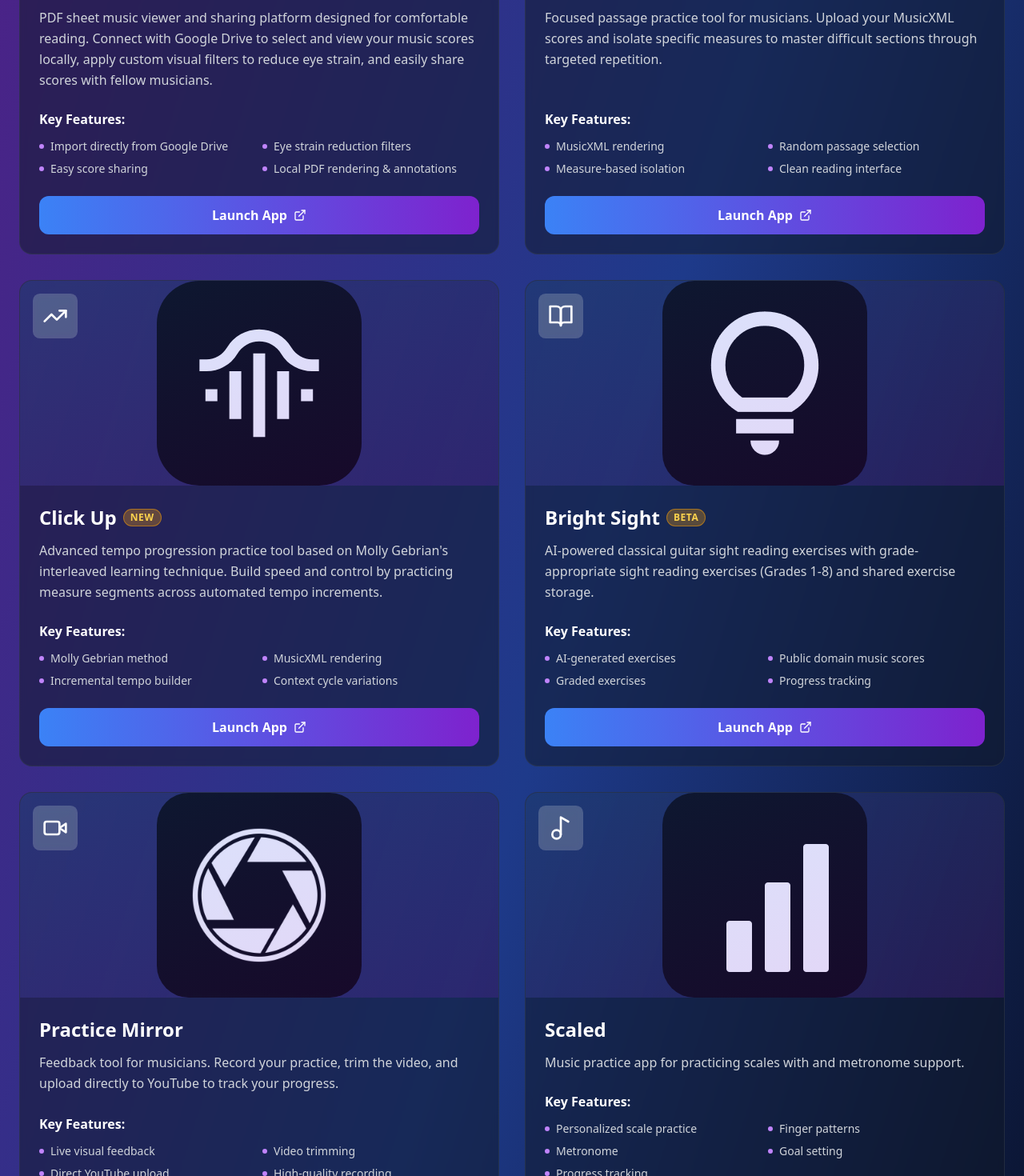
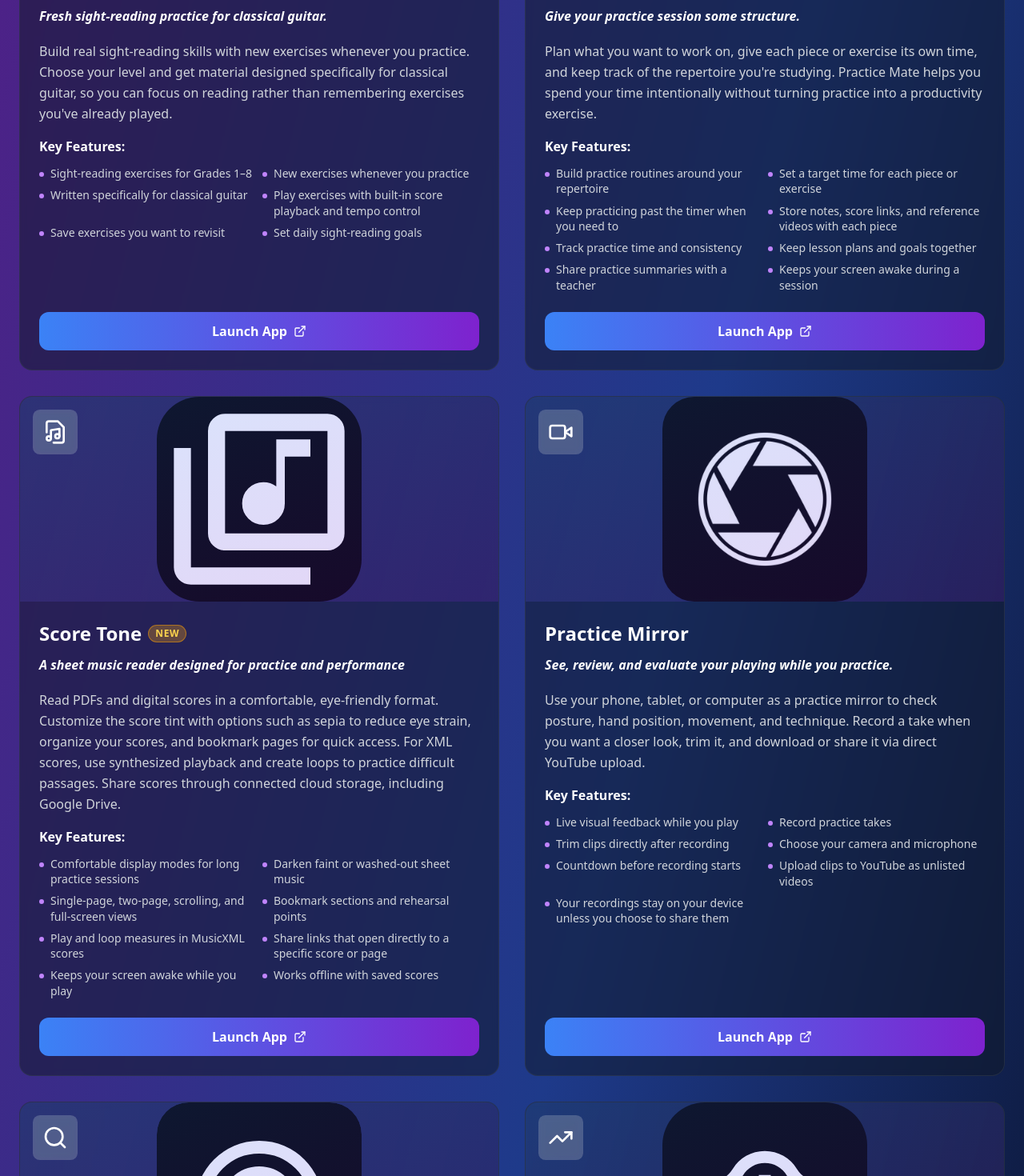
Before and after one commit to catIO/practice-mate, a React (Vite) app: page / in a window 1280 px wide. Shown: the part 1000-2470 px from the top of the page at 80% size. Built offline with nearby package versions, Linux system fonts and the light colour scheme.

Commit message:
refactor: update app grid UI to support coming-soon states, add tagline support, and include new app metadata.

```diff
--- a/index.html
+++ b/index.html
@@ -13,7 +13,7 @@
       <!-- Static fallback for Google OAuth verification and crawlers -->
       <div style="display: none;">
         <h1>Practice Mate</h1>
-        <p>A structured practice toolkit for musicians, featuring Spot Practice, Click Up, Bright Sight, Practice Mirror, Scaled, Practice Mate timer, Practice Koh-Pilot, Rhythm Weaver, Practice Planner, and Score Tone.</p>
+        <p>A structured practice toolkit for musicians, featuring Bright Sight, Score Tone, Practice Mirror, Practice Mate timer, Spot Practice, Click Up, Practice Koh-Pilot, Rhythm Weaver, Scaled, and Pitch Mate.</p>
         <a href="/privacy.html">Privacy Policy</a>
       </div>
     </div>
--- a/public/privacy.html
+++ b/public/privacy.html
@@ -45,7 +45,7 @@
         <!-- Intro -->
         <div class="bg-gray-900/50 backdrop-blur-sm rounded-2xl p-8 mb-8 border border-gray-800">
           <p class="text-gray-300 text-lg leading-relaxed">
-            This Privacy Policy explains how our suite of music practice tools (collectively referred to as "Practice Mate Apps", including Spot Practice, Click Up, Bright Sight, Practice Mirror, Scaled, Practice Mate timer, Practice Koh-Pilot, Rhythm Weaver, Practice Planner, and ScoreTone) handles your data. We are committed to protecting your privacy and ensuring a secure experience.
+            This Privacy Policy explains how our suite of music practice tools (collectively referred to as "Practice Mate Apps", including Bright Sight, Score Tone, Practice Mirror, Practice Mate timer, Spot Practice, Click Up, Practice Koh-Pilot, Rhythm Weaver, Scaled, and Pitch Mate) handles your data. We are committed to protecting your privacy and ensuring a secure experience.
           </p>
         </div>
 
--- a/src/components/AppCard.tsx
+++ b/src/components/AppCard.tsx
@@ -4,33 +4,29 @@
 export interface AppCardProps {
   app: {
     title: string;
+    tagline?: string;
     description: string;
     icon: ElementType;
     thumbnail: string;
     features: string[];
-    url: string;
+    url?: string;
     badge?: string;
   };
 }
 
 const AppCard = ({ app }: AppCardProps) => {
-  const { title, description, icon: Icon, thumbnail, features, url, badge } = app;
+  const { title, tagline, description, icon: Icon, thumbnail, features, url, badge } = app;
 
-  return (
-    <a
-      href={url}
-      target="_blank"
-      rel="noopener noreferrer"
-      className="group relative bg-gray-900/50 backdrop-blur-sm rounded-2xl overflow-hidden border border-gray-700/50 hover:border-gray-600/50 transition-all duration-300 hover:scale-[1.02] hover:shadow-2xl h-full flex flex-col cursor-pointer"
-    >
+  const cardContent = (
+    <>
       {/* Thumbnail */}
       <div className="relative h-64 flex-shrink-0 overflow-hidden flex items-center justify-center">
         <img
           src={thumbnail}
           alt={title}
-          className="h-full aspect-square object-contain rounded-[15.6%] transition-transform duration-500 group-hover:scale-110"
+          className={`h-full aspect-square object-contain rounded-[15.6%] transition-transform duration-500 ${url ? 'group-hover:scale-110' : ''}`}
         />
-        <div className="absolute inset-0 bg-gradient-to-br from-blue-500 to-purple-700 opacity-20 group-hover:opacity-30 transition-opacity duration-300"></div>
+        <div className={`absolute inset-0 bg-gradient-to-br from-blue-500 to-purple-700 opacity-20 transition-opacity duration-300 ${url ? 'group-hover:opacity-30' : ''}`}></div>
 
         {/* Icon overlay */}
         <div className="absolute top-4 left-4 p-3 bg-white/20 backdrop-blur-sm rounded-[15.6%]">
@@ -40,7 +36,7 @@
 
       {/* Content */}
       <div className="p-6 flex-1 flex flex-col">
-        <h4 className="text-2xl font-bold text-white mb-3 group-hover:text-transparent group-hover:bg-gradient-to-r group-hover:from-purple-400 group-hover:to-blue-400 group-hover:bg-clip-text transition-all duration-300 flex items-center gap-2">
+        <h4 className={`text-2xl font-bold text-white mb-2 transition-all duration-300 flex items-center gap-2 ${url ? 'group-hover:text-transparent group-hover:bg-gradient-to-r group-hover:from-purple-400 group-hover:to-blue-400 group-hover:bg-clip-text' : ''}`}>
           {title}
           {badge && (
             <span className="text-xs font-semibold uppercase tracking-wider px-2 py-0.5 rounded-full bg-amber-500/30 text-amber-300 border border-amber-500/50">
@@ -49,30 +45,61 @@
           )}
         </h4>
 
-        <p className="text-gray-300 text-base leading-relaxed mb-6 flex-1">
+        {tagline && (
+          <p className="text-white font-bold italic text-base py-1 mb-4 leading-snug">
+            {tagline}
+          </p>
+        )}
+
+        <p className="text-gray-300 text-base leading-relaxed mb-4 whitespace-pre-line">
           {description}
         </p>
 
         {/* Features */}
-        <div className="mb-6 flex-shrink-0">
+        <div className="mb-6">
           <h5 className="text-white font-semibold mb-3">Key Features:</h5>
-          <div className="grid grid-cols-2 gap-2">
+          <div className="grid grid-cols-1 sm:grid-cols-2 gap-2">
             {features.map((feature, index) => (
-              <div key={index} className="flex items-center space-x-2">
-                <div className="w-1.5 h-1.5 bg-purple-400 rounded-full"></div>
-                <span className="text-gray-300 text-sm">{feature}</span>
+              <div key={index} className="flex items-start space-x-2">
+                <div className="w-1.5 h-1.5 bg-purple-400 rounded-full mt-2 flex-shrink-0"></div>
+                <span className="text-gray-300 text-sm leading-snug">{feature}</span>
               </div>
             ))}
           </div>
         </div>
 
         {/* Action buttons */}
-        <div className="w-full bg-gradient-to-r from-blue-500 to-purple-700 text-white py-3 px-6 rounded-xl font-semibold transition-all duration-500 hover:shadow-lg hover:scale-[1.02] flex items-center justify-center space-x-2 flex-shrink-0">
-          <span>Launch App</span>
-          <ExternalLink className="h-4 w-4" />
-        </div>
+        {url ? (
+          <div className="w-full mt-auto bg-gradient-to-r from-blue-500 to-purple-700 text-white py-3 px-6 rounded-xl font-semibold transition-all duration-500 hover:shadow-lg hover:scale-[1.02] flex items-center justify-center space-x-2 flex-shrink-0">
+            <span>Launch App</span>
+            <ExternalLink className="h-4 w-4" />
+          </div>
+        ) : (
+          <div className="w-full mt-auto bg-gray-800/80 border border-gray-700/60 text-gray-400 py-3 px-6 rounded-xl font-medium flex items-center justify-center space-x-2 flex-shrink-0 cursor-default">
+            <span>Coming Soon to Android</span>
+          </div>
+        )}
       </div>
-    </a>
+    </>
+  );
+
+  if (url) {
+    return (
+      <a
+        href={url}
+        target="_blank"
+        rel="noopener noreferrer"
+        className="group relative bg-gray-900/50 backdrop-blur-sm rounded-2xl overflow-hidden border border-gray-700/50 hover:border-gray-600/50 transition-all duration-300 hover:scale-[1.02] hover:shadow-2xl h-full flex flex-col cursor-pointer"
+      >
+        {cardContent}
+      </a>
+    );
+  }
+
+  return (
+    <div className="group relative bg-gray-900/50 backdrop-blur-sm rounded-2xl overflow-hidden border border-gray-700/50 transition-all duration-300 h-full flex flex-col">
+      {cardContent}
+    </div>
   );
 };
 
--- a/src/components/AppGrid.tsx
+++ b/src/components/AppGrid.tsx
@@ -1,104 +1,191 @@
 import AppCard, { AppCardProps } from './AppCard';
-import { Timer, CalendarClock, Repeat2, Calendar, BookOpen, Music2, Video, Search, TrendingUp, FileMusic } from 'lucide-react';
+import { Timer, CalendarClock, Repeat2, BookOpen, Music2, Video, Search, TrendingUp, FileMusic, Gauge } from 'lucide-react';
 
 // Import local images
 import rhythmWeaverImage from '../assets/images/rhythm-weaver-icon.svg';
 import practiceTimerImage from '../assets/images/practice-timer.png';
 import practiceCopilotImage from '../assets/images/koh-pilot-icon.svg';
-import practiceScheduleImage from '../assets/images/practice-schedule.svg';
 import brightSightImage from '../assets/images/bright-sight.png';
 import scaledImage from '../assets/images/scaled.png';
 import practiceMirrorImage from '../assets/images/practice-mirror.png';
 import spotPracticeImage from '../assets/images/spot-practice-icon.svg';
 import clickUpImage from '../assets/images/click-up-icon.svg';
 import scoreToneImage from '../assets/images/score-tone-icon.svg';
+import pitchMateImage from '../assets/images/pitch-mate-icon.svg';
 
 const AppGrid = () => {
   const apps: AppCardProps['app'][] = [
     {
+      title: "Bright Sight",
+      tagline: "Fresh sight-reading practice for classical guitar.",
+      description: "Build real sight-reading skills with new exercises whenever you practice. Choose your level and get material designed specifically for classical guitar, so you can focus on reading rather than remembering exercises you've already played.",
+      icon: BookOpen,
+      thumbnail: brightSightImage,
+      features: [
+        "Sight-reading exercises for Grades 1–8",
+        "New exercises whenever you practice",
+        "Written specifically for classical guitar",
+        "Play exercises with built-in score playback and tempo control",
+        "Save exercises you want to revisit",
+        "Set daily sight-reading goals"
+      ],
+      url: "https://bright-sight.app/",
+      badge: "beta"
+    },
+    {
+      title: "Practice Mate",
+      tagline: "Give your practice session some structure.",
+      description: "Plan what you want to work on, give each piece or exercise its own time, and keep track of the repertoire you're studying. Practice Mate helps you spend your time intentionally without turning practice into a productivity exercise.",
+      icon: CalendarClock,
+      thumbnail: practiceTimerImage,
+      features: [
+        "Build practice routines around your repertoire",
+        "Set a target time for each piece or exercise",
+        "Keep practicing past the timer when you need to",
+        "Store notes, score links, and reference videos with each piece",
+        "Track practice time and consistency",
+        "Keep lesson plans and goals together",
+        "Share practice summaries with a teacher",
+        "Keeps your screen awake during a session"
+      ],
+      url: "https://timer.practice-mate.app/"
+    },
+    {
       title: "Score Tone",
-      description: "PDF sheet music viewer and sharing platform designed for comfortable reading. Connect with Google Drive to select and view your music scores locally, apply custom visual filters to reduce eye strain, and easily share scores with fellow musicians.",
+      tagline: "A sheet music reader designed for practice and performance",
+      description: "Read PDFs and digital scores in a comfortable, eye-friendly format. Customize the score tint with options such as sepia to reduce eye strain, organize your scores, and bookmark pages for quick access. For XML scores, use synthesized playback and create loops to practice difficult passages. Share scores through connected cloud storage, including Google Drive.",
       icon: FileMusic,
       thumbnail: scoreToneImage,
-      features: ["Import directly from Google Drive", "Eye strain reduction filters", "Easy score sharing", "Local PDF rendering & annotations"],
+      features: [
+        "Comfortable display modes for long practice sessions",
+        "Darken faint or washed-out sheet music",
+        "Single-page, two-page, scrolling, and full-screen views",
+        "Bookmark sections and rehearsal points",
+        "Play and loop measures in MusicXML scores",
+        "Share links that open directly to a specific score or page",
+        "Keeps your screen awake while you play",
+        "Works offline with saved scores"
+      ],
       url: "https://score.practice-mate.app/",
       badge: "new"
     },
     {
+      title: "Practice Mirror",
+      tagline: "See, review, and evaluate your playing while you practice.",
+      description: "Use your phone, tablet, or computer as a practice mirror to check posture, hand position, movement, and technique. Record a take when you want a closer look, trim it, and download or share it via direct YouTube upload.",
+      icon: Video,
+      thumbnail: practiceMirrorImage,
+      features: [
+        "Live visual feedback while you play",
+        "Record practice takes",
+        "Trim clips directly after recording",
+        "Choose your camera and microphone",
+        "Countdown before recording starts",
+        "Upload clips to YouTube as unlisted videos",
+        "Your recordings stay on your device unless you choose to share them"
+      ],
+      url: "https://mirror.practice-mate.app/"
+    },
+    {
       title: "Spot Practice",
-      description: "Focused passage practice tool for musicians. Upload your MusicXML scores and isolate specific measures to master difficult sections through targeted repetition.",
+      tagline: "Focused spot practice for difficult passages.",
+      description: "Practice the whole piece methodically without playing it from beginning to end every time. Spot Practice helps you divide a score into manageable sections, focus on one passage at a time, and work through different spots systematically. By rotating through sections and returning to difficult passages, you can build reliable technique and musical memory while avoiding the habit of simply running through the entire piece during the early stages of learning.",
       icon: Search,
       thumbnail: spotPracticeImage,
-      features: ["MusicXML rendering", "Random passage selection", "Measure-based isolation", "Clean reading interface"],
-      url: "https://spot.practice-mate.app/",
-      badge: "new"
+      features: [
+        "Isolate specific measures from a MusicXML score",
+        "Practice short passages without the rest of the page",
+        "Switch between the isolated passage and full-score context",
+        "Zoom notation for comfortable reading",
+        "Randomize trouble spots for more varied practice"
+      ],
+      url: "https://spot.practice-mate.app/"
     },
     {
       title: "Click Up",
-      description: "Advanced tempo progression practice tool based on Molly Gebrian's interleaved learning technique. Build speed and control by practicing measure segments across automated tempo increments.",
+      tagline: "A different way to build speed and accuracy.",
+      description: "Work toward faster tempos by moving between comfortable playing, faster bursts, and recovery tempos instead of simply increasing the metronome a few beats at a time.\n\nInspired by Dr. Molly Gebrian’s neuroscience-based methodology on interleaved practice in music learning and performance training.",
       icon: TrendingUp,
       thumbnail: clickUpImage,
-      features: ["Molly Gebrian method", "MusicXML rendering", "Incremental tempo builder", "Context cycle variations"],
-      url: "https://clickup.practice-mate.app/",
-      badge: "new"
-    },
-    {
-      title: "Bright Sight",
-      description: "AI-powered classical guitar sight reading exercises with grade-appropriate sight reading exercises (Grades 1-8) and shared exercise storage.",
-      icon: BookOpen,
-      thumbnail: brightSightImage,
-      features: ["AI-generated exercises", "Public domain music scores", "Graded exercises", "Progress tracking"],
-      url: "https://bright-sight.app/",
-      badge: "beta"
-    },
-    {
-      title: "Practice Mirror",
-      description: "Feedback tool for musicians. Record your practice, trim the video, and upload directly to YouTube to track your progress.",
-      icon: Video,
-      thumbnail: practiceMirrorImage,
-      features: ["Live visual feedback", "Video trimming", "Direct YouTube upload", "High-quality recording"],
-      url: "https://mirror.practice-mate.app/"
-    },
-    {
-      title: "Scaled",
-      description: "Music practice app for practicing scales with and metronome support.",
-      icon: Music2,
-      thumbnail: scaledImage,
-      features: ["Personalized scale practice", "Finger patterns", "Metronome", "Goal setting", "Progress tracking"],
-      url: "https://scaled.practice-mate.app/"
-    },
-    {
-      title: "Practice Mate",
-      description: "Work-break session timer designed for focused practice sessions. Optimize your practice time with structured intervals and rest periods. Create a practice pan and log your practice time",
-      icon: CalendarClock,
-      thumbnail: practiceTimerImage,
-      features: ["Pomodoro technique", "Custom work-break intervals and alarms", "Practice Plan", "Daily and weekly time tracking"],
-      url: "https://timer.practice-mate.app/"
+      features: [
+        "Automatically varies your practice tempo",
+        "Alternate between comfortable and faster tempos",
+        "Practice short high-speed bursts",
+        "Control repetitions and subdivisions",
+        "Isolate passages from MusicXML scores",
+        "Simple controls designed for use while playing"
+      ],
+      url: "https://clickup.practice-mate.app/"
     },
     {
       title: "Practice Koh-Pilot",
-      description: "Practice repetition tool that helps you master difficult passages through structured repetition with the option of using a metronome.",
+      tagline: "Real accountability for clean, consistent repetitions.",
+      description: "Choose how many clean repetitions you want in a row. Each successful attempt moves you closer to your goal; a mistake resets the count. It's a simple way to turn “I think I know this” into consistent playing you can trust.",
       icon: Repeat2,
       thumbnail: practiceCopilotImage,
-      features: ["Set the number of repetitions", "Track successful repetitions", "Metronome"],
+      features: [
+        "Set a consecutive clean-repetition goal",
+        "Reset the count when a repetition isn't clean",
+        "Built-in metronome",
+        "Large controls that are easy to use from a music stand",
+        "Clear progress toward your goal",
+        "Useful for difficult passages, auditions, and performance preparation"
+      ],
       url: "https://koh.practice-mate.app/"
     },
     {
       title: "Rhythm Weaver",
-      description: "This metronome is custumized to meet my needs with everything on one screen and advanced options to find the least annoying ticking sound.",
+      tagline: "A metronome made for long practice sessions.",
+      description: "Get the timing tools you need without digging through menus. Rhythm Weaver combines a comfortable click sound with tempo, meter, subdivisions, rhythmic patterns, and practice controls on one screen.",
       icon: Timer,
       thumbnail: rhythmWeaverImage,
-      features: ["Complex rhythms", "Visual beats", "Timer", "Customizable sounds"],
+      features: [
+        "Warm, less intrusive metronome sounds",
+        "Tempo and tap tempo",
+        "Subdivisions and accents",
+        "Odd meters and more complex rhythmic patterns",
+        "Visual beat indicators",
+        "Practice timer",
+        "Share rhythm setups with a link",
+        "Keeps your screen awake while you practice"
+      ],
       url: "https://rhythm.practice-mate.app/"
     },
     {
-      title: "Practice Planner",
-      description: "Weekly practice planner that helps you organize leaning and maintining repertoire on a limited scheudle. Data is stored in the browser for now. You can export and import data from settings.",
-      icon: Calendar,
-      thumbnail: practiceScheduleImage,
-      features: ["Weekly planning", "Manage repertoire"],
-      url: "https://planning-mate.netlify.app/" // Replace with your actual URL
+      title: "Scaled",
+      tagline: "Make scale practice less automatic.",
+      description: "Scaled varies what you practice so scales don't become the same mechanical routine every day. Move through different keys and right-hand finger combinations while keeping track of your practice goals.",
+      icon: Music2,
+      thumbnail: scaledImage,
+      features: [
+        "Randomizes the order of scales",
+        "Cycles through classical guitar right-hand finger combinations",
+        "View notation for each scale",
+        "Built-in metronome",
+        "Set weekly practice goals",
+        "Automatically works out a daily target",
+        "Track practice streaks",
+        "Customize the scales included in your routine"
+      ],
+      url: "https://scaled.practice-mate.app/"
     },
+    {
+      title: "Pitch Mate",
+      tagline: "A clear, stable tuner for musicians.",
+      description: "Tune quickly with a bold circular dial that clearly shows how sharp or flat you are with smooth visual feedback. Pitch Mate gives you a large, high-contrast display that is easy to read from a music stand, with custom A4 calibration for playing at reference pitches other than 440 Hz.",
+      icon: Gauge,
+      thumbnail: pitchMateImage,
+      features: [
+        "Stable chromatic pitch detection with smooth, jitter-free filtering",
+        "High-visibility tuning dial with precise cents-sharp and cents-flat readouts",
+        "Large display designed for easy reading from a music stand",
+        "Adjustable A4 reference frequency with custom Hz calibration",
+        "Built-in presets for alternate tunings",
+        "Realistic acoustic reference tones for tuning by ear",
+        "Chromatic mode for guitar and other acoustic instruments"
+      ],
+      badge: "Android"
+    }
   ];
 
   return (
--- a/src/components/Privacy.tsx
+++ b/src/components/Privacy.tsx
@@ -19,7 +19,7 @@
           {/* Intro */}
           <div className="bg-gray-900/50 backdrop-blur-sm rounded-2xl p-8 mb-8 border border-gray-700/50">
             <p className="text-gray-300 text-lg leading-relaxed">
-              This Privacy Policy explains how our suite of music practice tools (collectively referred to as "Practice Mate Apps", including Spot Practice, Click Up, Bright Sight, Practice Mirror, Scaled, Practice Mate timer, Practice Koh-Pilot, Rhythm Weaver, Practice Planner, and ScoreTone) handles your data. We are committed to protecting your privacy and ensuring a secure experience.
+              This Privacy Policy explains how our suite of music practice tools (collectively referred to as "Practice Mate Apps", including Bright Sight, Score Tone, Practice Mirror, Practice Mate timer, Spot Practice, Click Up, Practice Koh-Pilot, Rhythm Weaver, Scaled, and Pitch Mate) handles your data. We are committed to protecting your privacy and ensuring a secure experience.
             </p>
           </div>
 
```
Also changed, not shown: src/assets/images/pitch-mate-icon.svg (added).
